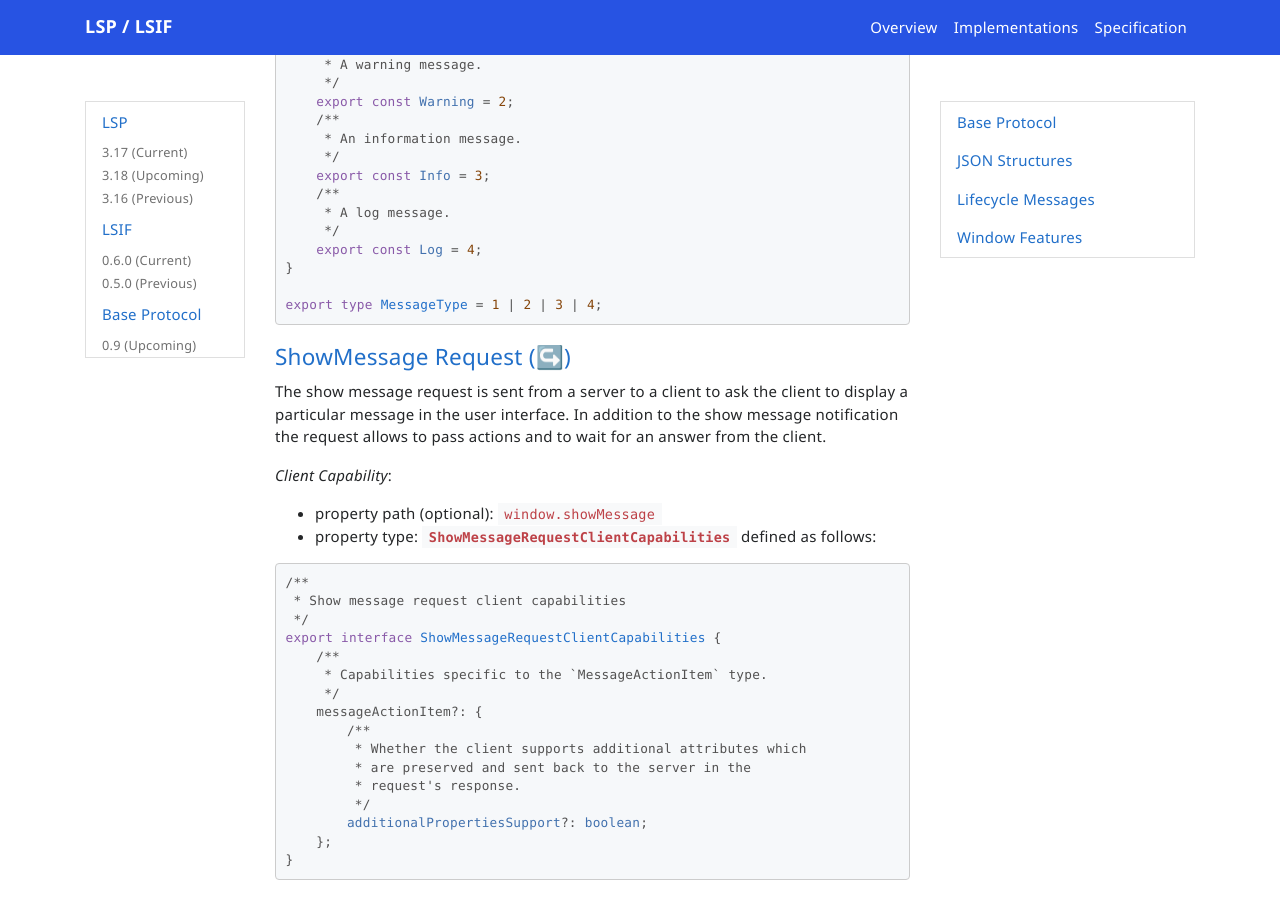
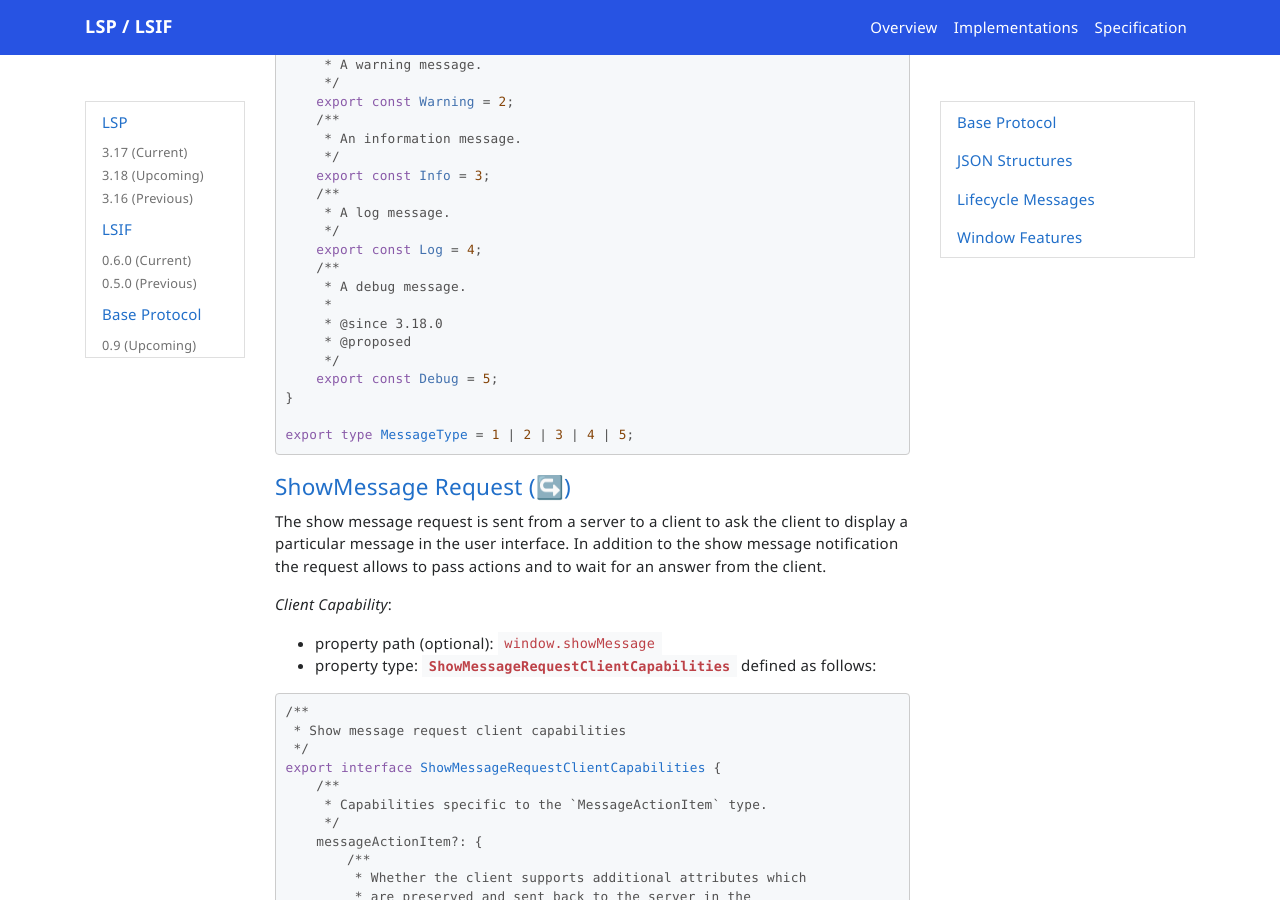
Before and after one commit to microsoft/language-server-protocol, a Jekyll site: the page built from _specifications/base/0.9/specification.md, in a window 1280 px wide and 900 px high, scrolled down 22736 px. Built offline with Jekyll 4.4.1, drawn with Linux system fonts in a browser that asks for light colours; nearby versions of some CDN libraries; emoji names are drawn with the system emoji font; comment, search, counter and statistics services are not loaded.

Commit message:
Add debug message support. (#1810)

````diff
--- a/_includes/messages/3.17/showMessage.md
+++ b/_includes/messages/3.17/showMessage.md
@@ -42,7 +42,14 @@ export namespace MessageType {
 	 * A log message.
 	 */
 	export const Log = 4;
+	/**
+	 * A debug message.
+	 *
+	 * @since 3.18.0
+	 * @proposed
+	 */
+	export const Debug = 5;
 }
 
-export type MessageType = 1 | 2 | 3 | 4;
+export type MessageType = 1 | 2 | 3 | 4 | 5;
 ```
````
Also changed, not shown: _includes/messages/3.18/showMessage.md (+7 -1 lines).
